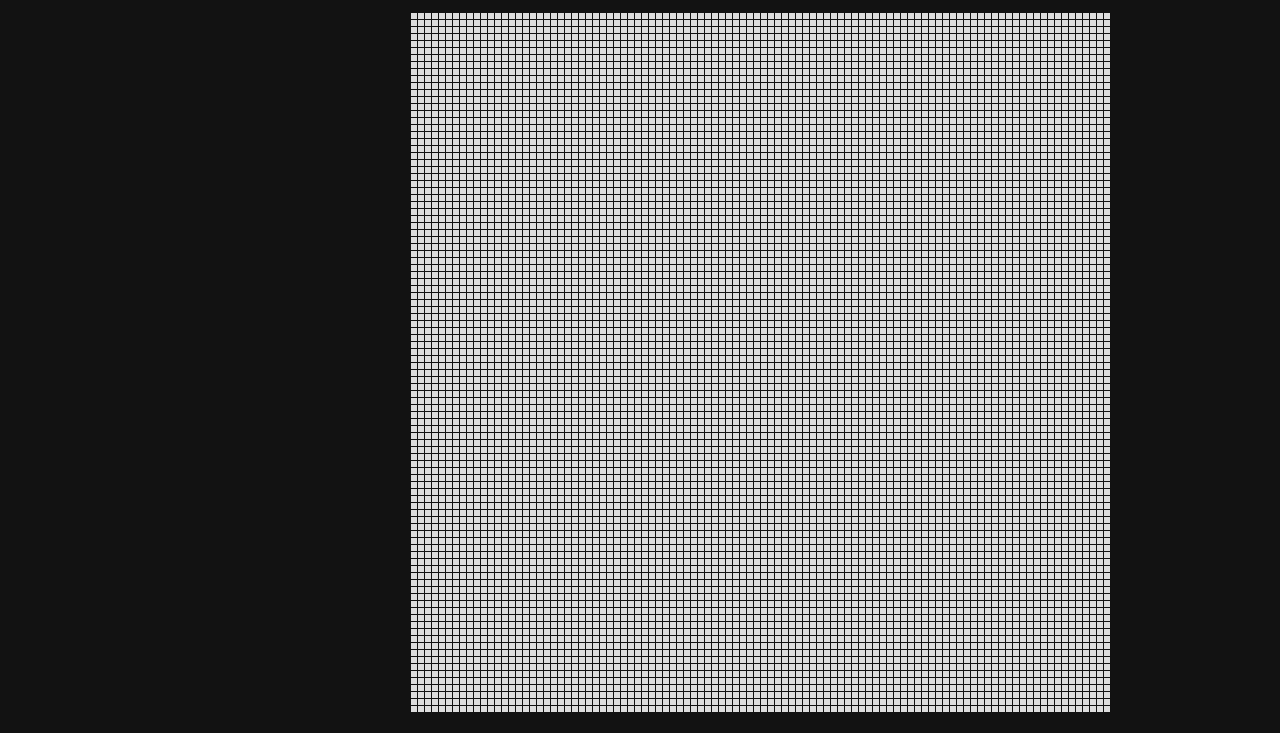
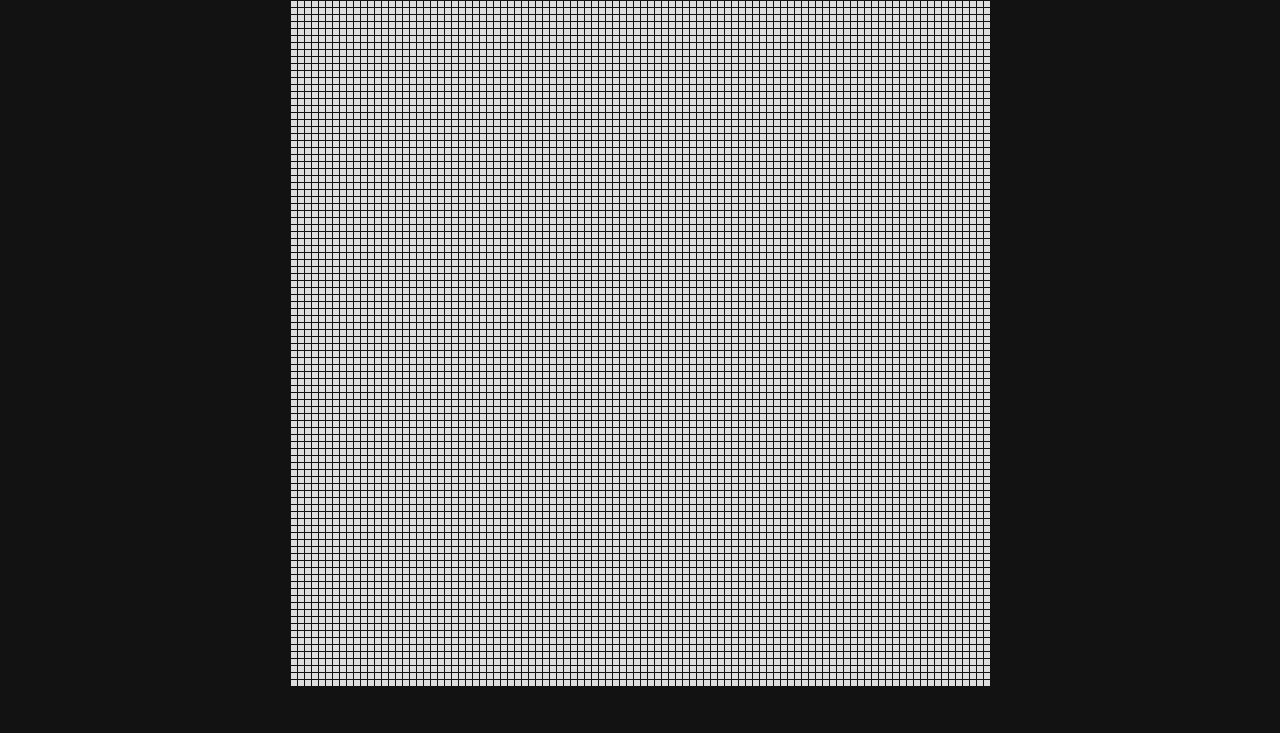
Before and after one commit to mposk98/wasm-game-of-life, a website built with webpack: page src/index.html in a window 1280 px wide. Shown: the part 67-800 px from the top of the page. Built offline with nearby package versions, Linux system fonts and the light colour scheme; what wasm-game-of-life-rust would draw is missing.

Commit message:
fix bug in styles

```diff
--- a/src/index.html
+++ b/src/index.html
@@ -15,7 +15,7 @@
         background-color: #121212;
         color: #DDDDDD;
         display: grid;
-        grid-template-rows: 1fr 9fr 10px;
+        grid-template-rows: 1fr 14fr 10px;
       }
 
       .header {
@@ -30,7 +30,7 @@
       /* @media (min-width: 1200px) { */
         .main {
           display: grid;
-          grid-template-columns: 1fr 4fr 10px;
+          grid-template-columns: 1fr 4fr 1fr;
           grid-column-gap: 10px;
         }
 
```
